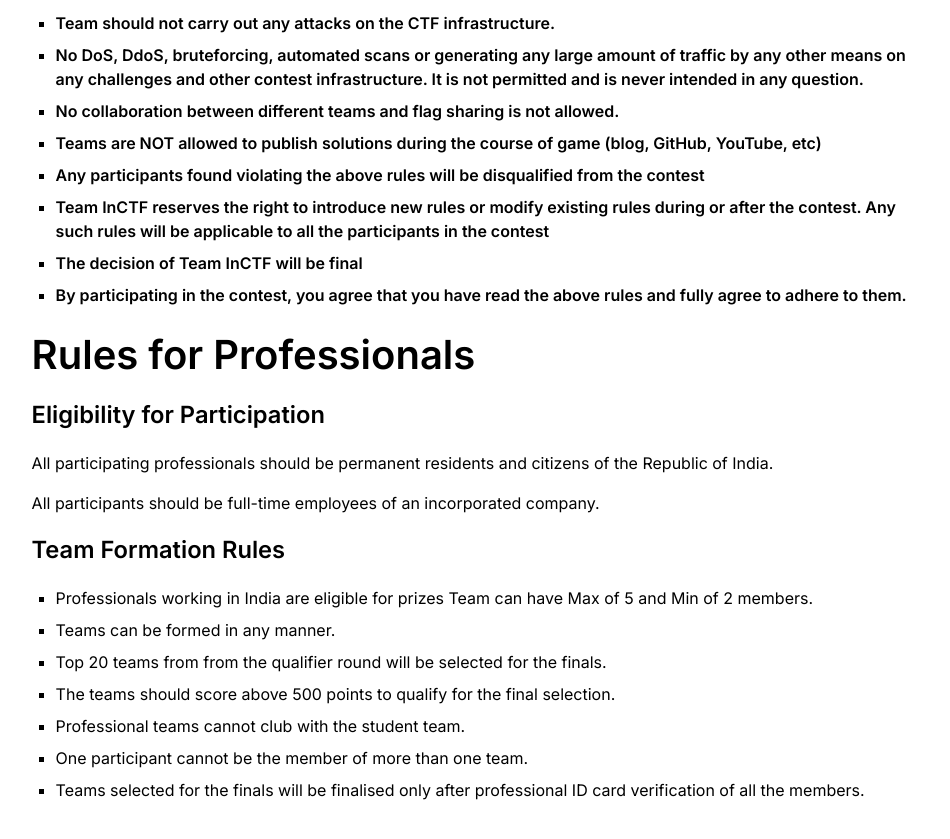
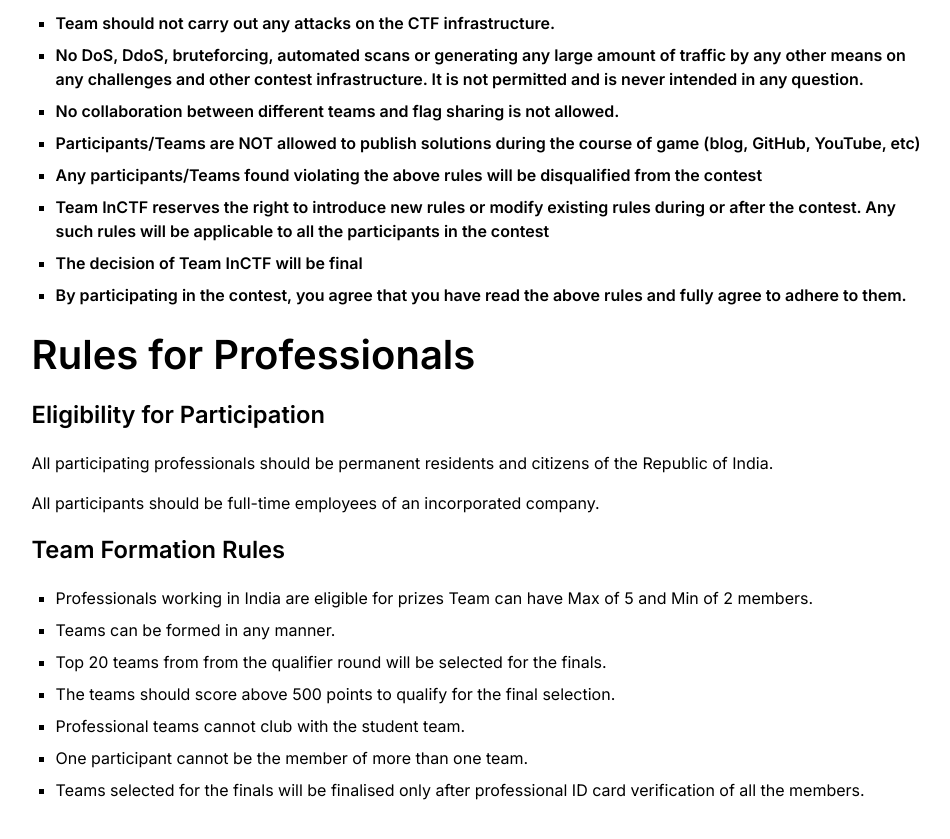
Before and after one commit to traboda/inctfj, a Next.js app: page /rules in a window 1280 px wide. Shown: the part 803-1642 px from the top of the page, without its empty margins (10-960 px from the left). Built offline with nearby package versions, Linux system fonts and the light colour scheme; some icons are missing.

Commit message:
update the rules page

```diff
--- a/pages/rules.jsx
+++ b/pages/rules.jsx
@@ -68,10 +68,10 @@ const RulePage = () => {
                             <li><b>Team should not carry out any attacks on the CTF infrastructure.</b></li>
                             <li><b>No DoS, DdoS, bruteforcing, automated scans or generating any large amount of traffic by any other means on any challenges and other contest infrastructure. It is not permitted and is never intended in any question.</b></li>
                             <li><b>No collaboration between different teams and flag sharing is not allowed.</b></li>
-                            <li><b>Teams are NOT allowed to publish solutions during the course of game (blog, GitHub, YouTube, etc)</b></li>
-                            <li><b>Any participants found violating the above rules will be disqualified from the contest</b></li>
+                            <li><b>Participants/Teams are NOT allowed to publish solutions during the course of game (blog, GitHub, YouTube, etc)</b></li>
+                            <li><b>Any participants/Teams found violating the above rules will be disqualified from the contest</b></li>
                             <li><b>Team InCTF reserves the right to introduce new rules or modify existing rules during or after the contest. Any such rules will be applicable to all the participants in the contest</b></li>
-                            <li><b> The decision of Team InCTF will be final</b></li>
+                            <li><b>The decision of Team InCTF will be final</b></li>
                             <li> <b>By participating in the contest, you agree that you have read the above rules and fully agree to adhere to them.</b></li>
 
                     </ul>
```
